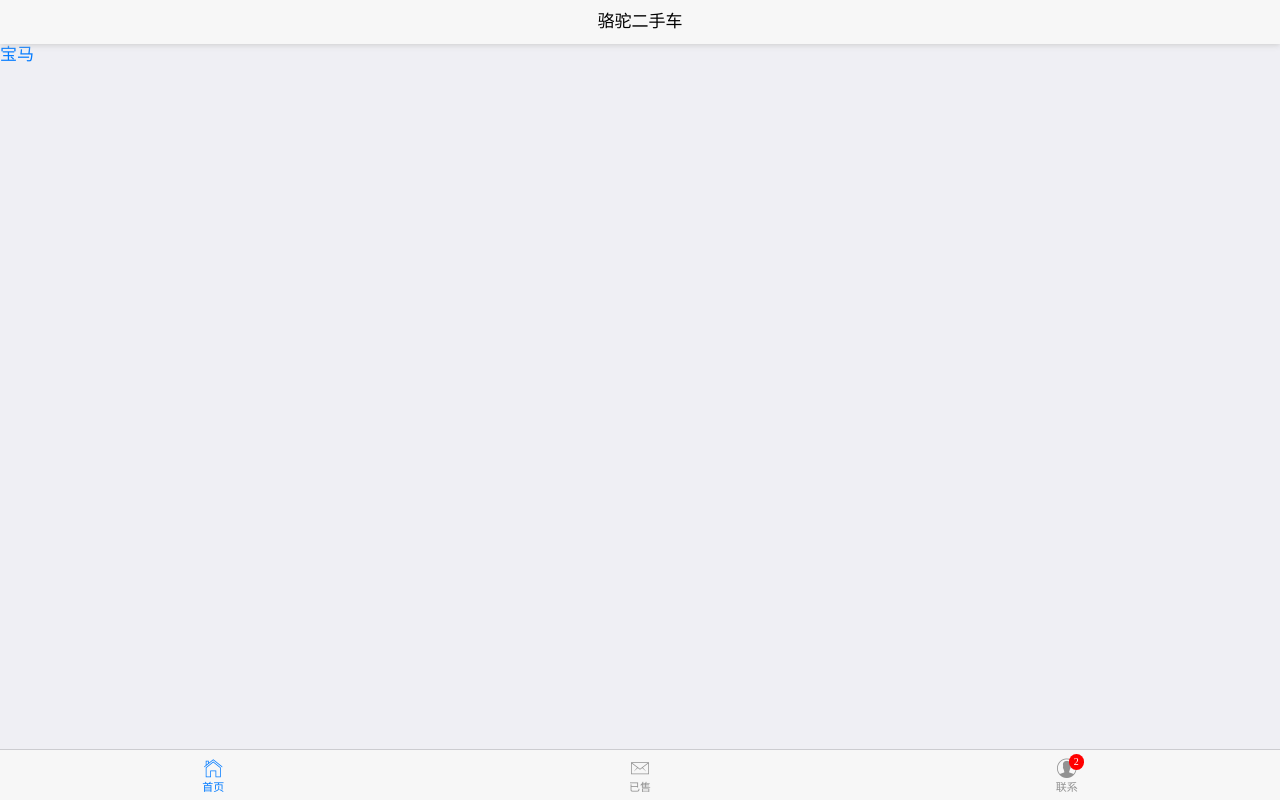
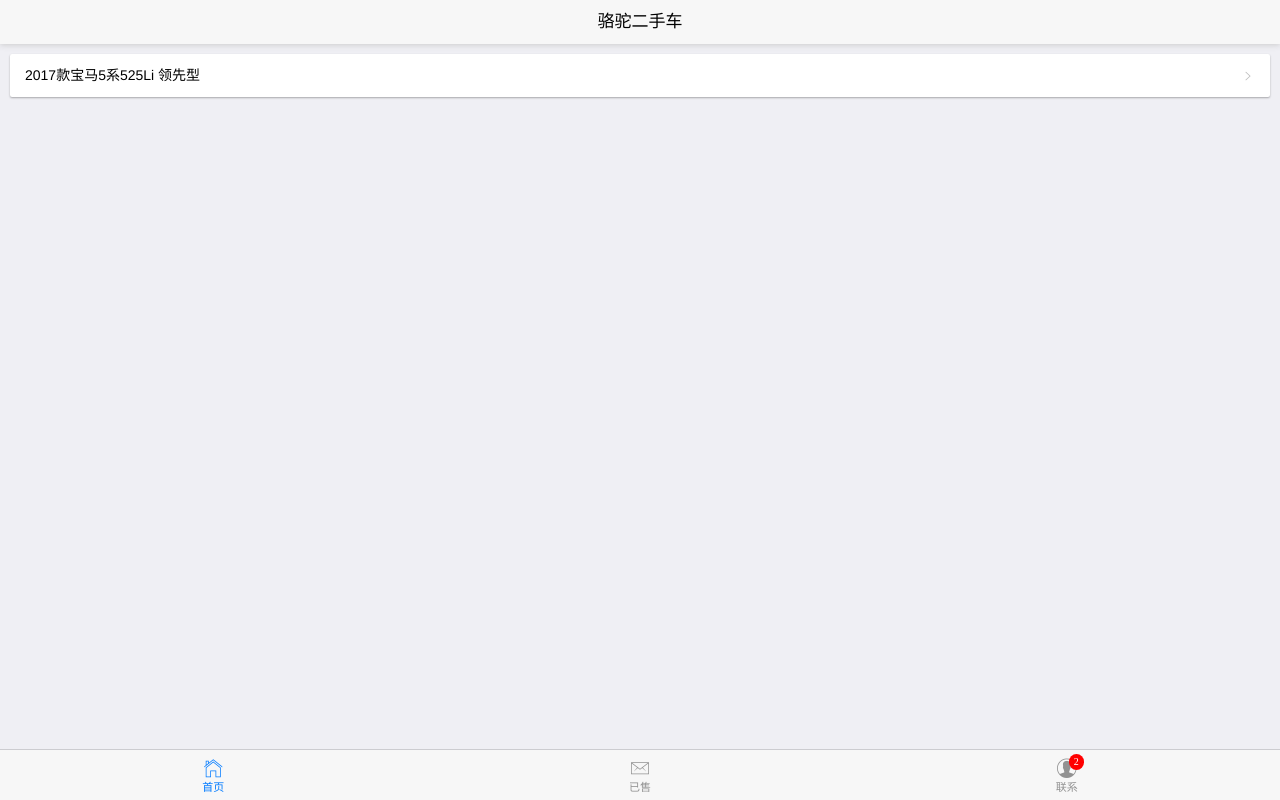
Before and after one commit to sqlitevip/zjluotuo, a plain HTML site: page index.html in a window 1280 px wide. Drawn offline with Linux system fonts and the light colour scheme.

Commit message:
Update index.html

```diff
--- a/index.html
+++ b/index.html
@@ -68,7 +68,15 @@
 		</nav>
 		<div class="mui-content">
 			<div id="tabbar" class="mui-control-content mui-active">
-				<a href="2024051401/index.html">宝马</a>
+				<div class="mui-card">
+					<ul id="list" class="mui-table-view mui-table-view-chevron">
+						<li class="mui-table-view-cell">
+							<a class="mui-navigate-right" href="2024051401/index.html">
+								2017款宝马5系525Li 领先型
+							</a>
+						</li>
+					</ul>
+				</div>
 			</div>
 			<div id="tabbar-with-chat" class="mui-control-content">
 
```
